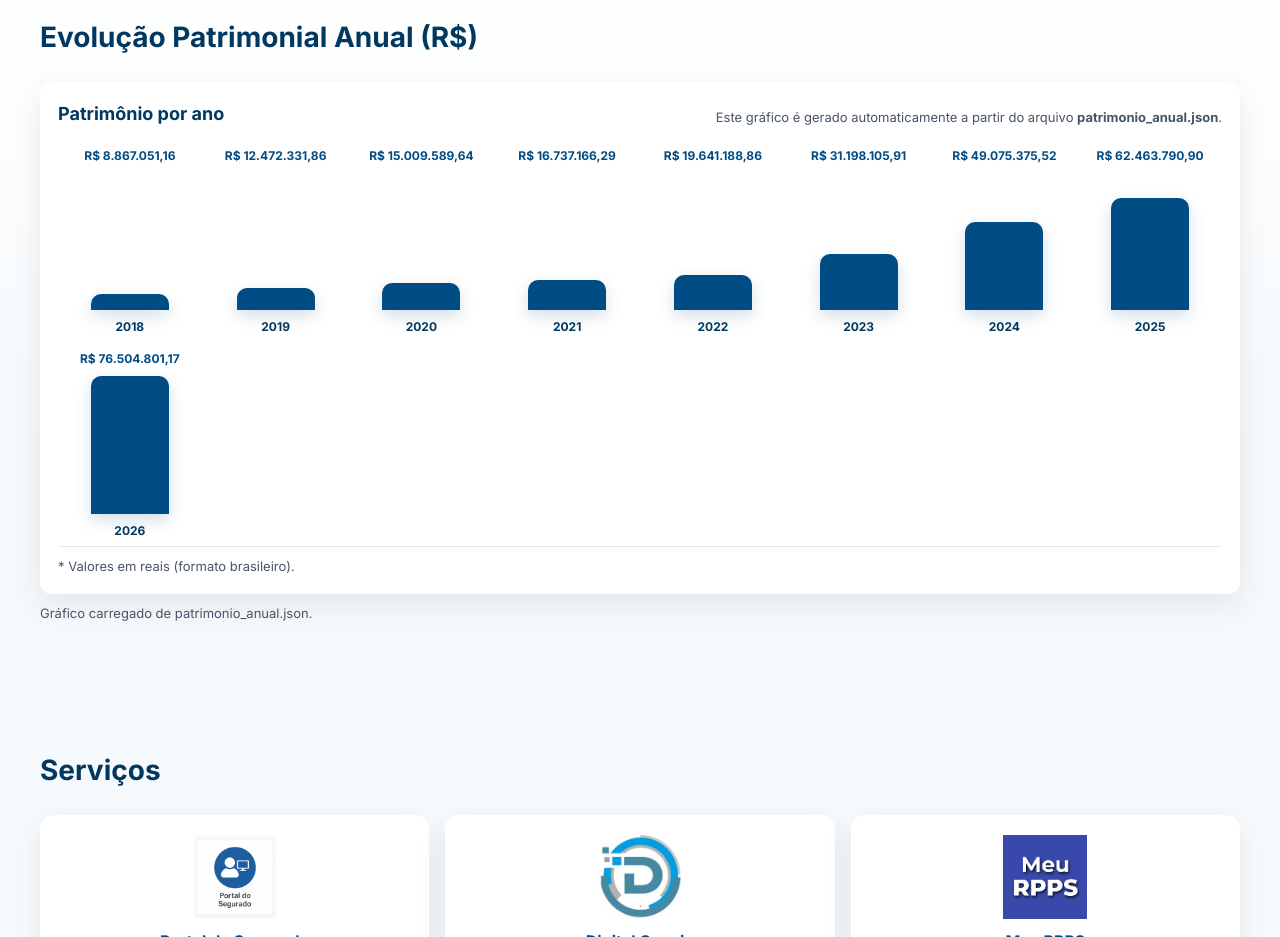
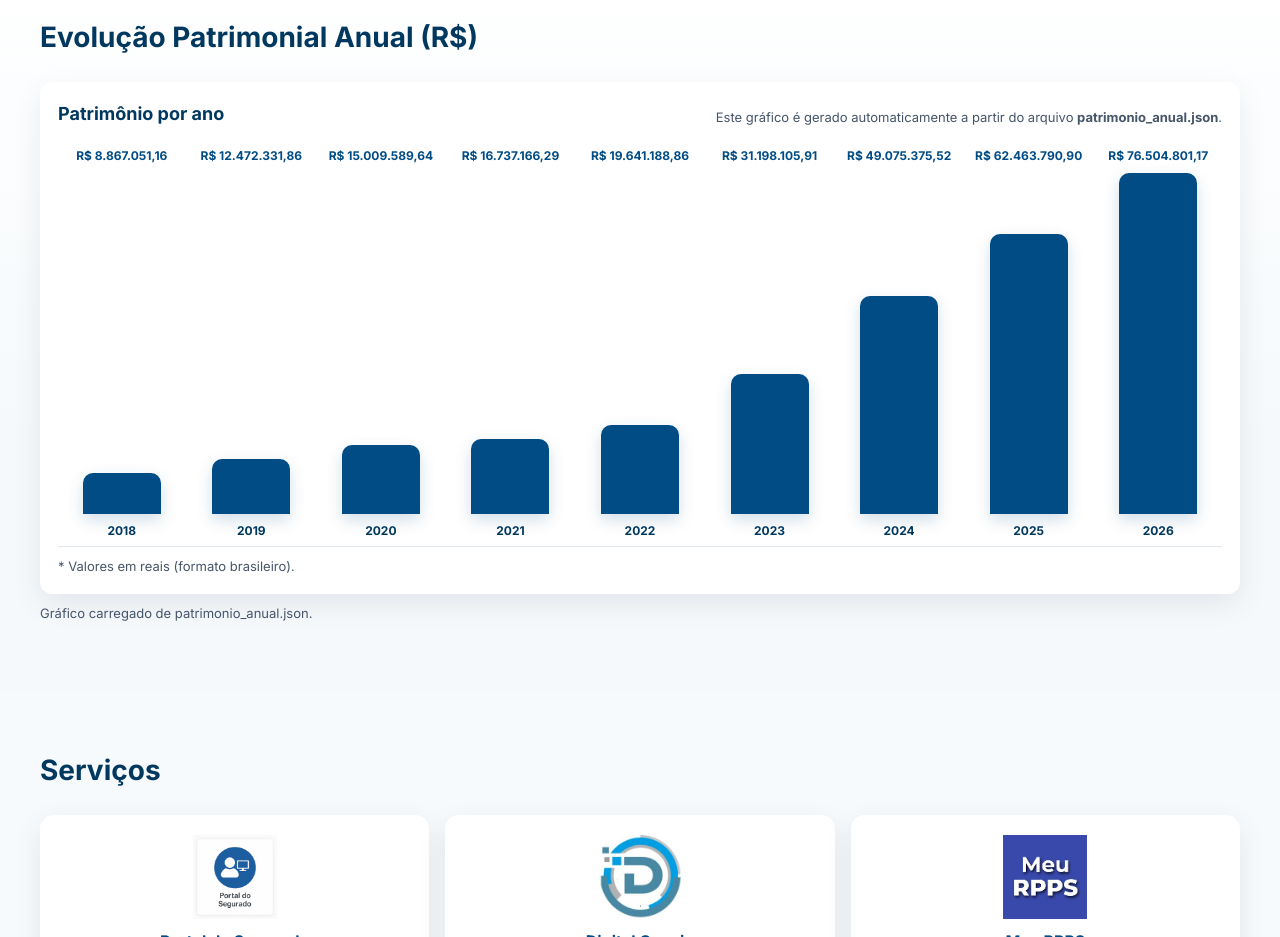
Before and after one commit to brunopanaro01/mirassol-previ-site, a website: page index.html in a window 1280 px wide. Shown: the part 1740-2677 px from the top of the page. Drawn offline with Linux system fonts and the light colour scheme.

Commit message:
mantém anos do patrimônio na mesma linha

```diff
--- a/index.html
+++ b/index.html
@@ -228,7 +228,7 @@
     }
     .bar-chart{
       display:grid;
-      grid-template-columns:repeat(8, minmax(0, 1fr));
+      grid-template-columns:repeat(var(--bar-count, 8), minmax(0, 1fr));
       gap:14px;
       align-items:stretch;
       height:clamp(360px, 32vw, 420px);
@@ -666,6 +666,7 @@
         const max = Math.max(...dados.map(d => Number(d.valor || 0)));
 
         chart.innerHTML = '';
+        chart.style.setProperty('--bar-count', dados.length);
         dados.forEach(d => {
           const ano = d.ano;
           const valor = Number(d.valor || 0);
```
